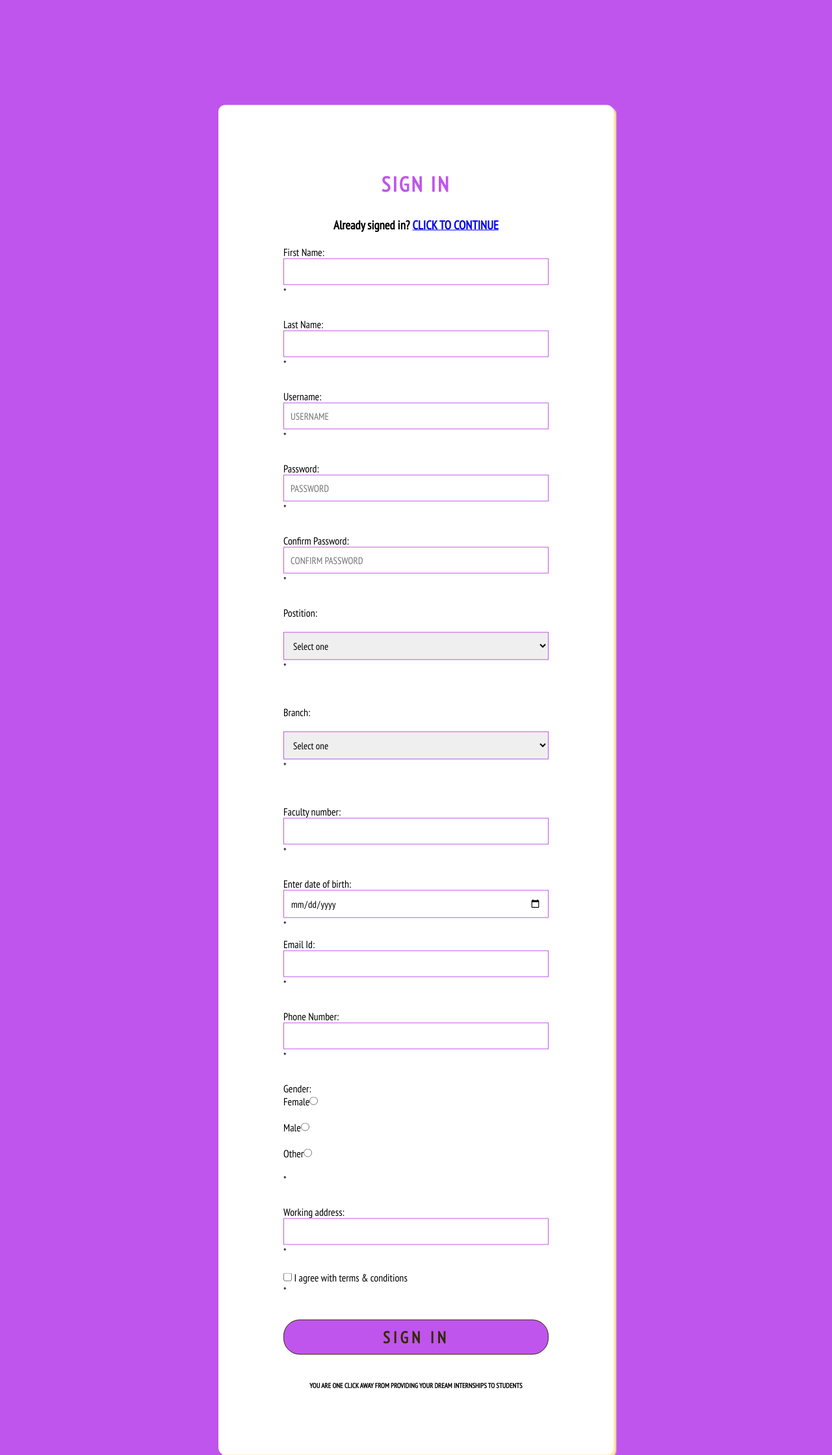
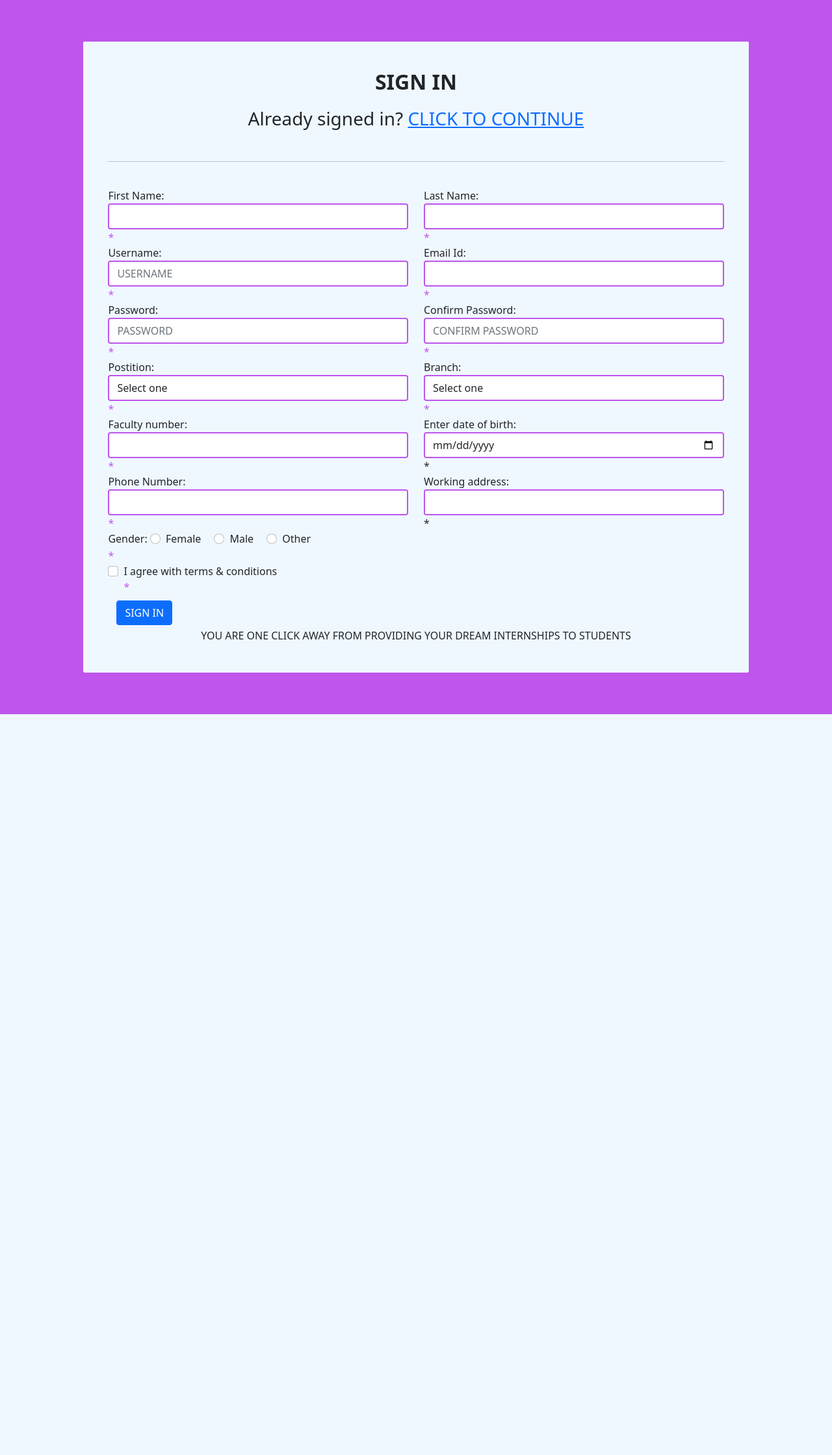
Before and after one commit to gaykarkiransantosh/stqa, a PHP site: page /wpfile/teachersignin.php in a window 1280 px wide. Shown: the whole page at 65% size. After the commit the page ends 1099 px from the top, so only its background shows below. Run offline with PHP 8.4, Linux system fonts and the light colour scheme; data that the repository does not hold is empty.

Commit message:
css added 31 aug

```diff
--- a/intern123-main/ic.css
+++ b/intern123-main/ic.css
@@ -26,7 +26,7 @@
   box-shadow: 4px 4px 2px rgba(254, 236, 164, 1);
 }
 
-.wrapper h1 {
+/* .wrapper h1 {
   text-align: center;
   margin-bottom: 10px;
   text-transform: uppercase;
@@ -88,4 +88,4 @@
   font-size: 20px;
   transition: all 0.5s ease;
   font-weight: bold;
-}
+} */
--- a/intern123-main/login.css
+++ b/intern123-main/login.css
@@ -47,7 +47,7 @@
   font-size: 15px;
 }
 
-.wrapper .btn button[type="submit"] {
+/* .wrapper .btn button[type="submit"] {
   border: 1px solid;
   margin-top: 15px;
   padding: 10px;
@@ -61,7 +61,7 @@
   background: #bf55ec;
   cursor: pointer;
   font-size: 25px;
-}
+} */
 
 .wrapper #error_message {
   margin-bottom: 20px;
--- /dev/null
+++ b/intern123-main/newteachersignin.css
@@ -0,0 +1,33 @@
+
+
+.form1  {
+   background-color: aliceblue;
+   margin-right:10%;
+   margin-left:10%;
+   margin-top:5%;
+   border-radius: 2px;
+   padding:3%;
+  }
+
+ .error_message
+ {
+color:#bf55ec;
+ }
+ .form-control
+ {
+border :2px solid #bf55ec;
+ }
+ .wrapper1
+ {
+margin-bottom: 5%;
+ }
+ .b1
+ {
+   margin-right: 15%;
+   margin-left: 22%;
+  }
+  .b11
+  {
+
+    margin-left: 22%;
+   }
--- a/intern123-main/signin.css
+++ b/intern123-main/signin.css
@@ -11,7 +11,7 @@
 body {
   background: #bf55ec;
 }
-
+/*
 .wrapper {
   position: absolute;
   top: 209%;
@@ -19,7 +19,7 @@
   transform: translate(-50%, -50%);
   max-width: 608px;
   /* height: 387%; */
-  width: 300%;
+  /* width: 300%;
   background: white;
   padding: 100px;
   border-radius: 10px;
@@ -89,4 +89,4 @@
   transition: all 0.5s ease;
   font-weight: bold;
   color: darkred;
-}
+} */
--- a/intern123-main/signin1.css
+++ b/intern123-main/signin1.css
@@ -5,21 +5,22 @@
   padding: 0;
   box-sizing: border-box;
   outline: none;
-  font-family: "PT Sans Narrow", sans-serif;
+
+  /* font-family: "PT Sans Narrow", sans-serif; */
 }
 
 body {
   background: #bf55ec;
 }
-
+/*
 .wrapper {
   position: absolute;
   top: 150%;
   left: 50%;
   transform: translate(-50%, -50%);
-  max-width: 608px;
+  max-width: 608px; */
   /* height: 387%; */
-  width: 300%;
+  /* width: 300%;
   background: white;
   padding: 100px;
   border-radius: 10px;
@@ -88,4 +89,4 @@
   font-size: 20px;
   transition: all 0.5s ease;
   font-weight: bold;
-}
+} */
--- a/intern123-main/teachersignin.php
+++ b/intern123-main/teachersignin.php
@@ -8,7 +8,9 @@
 <html>
 <head>
   <title>SIGN IN</title>
+  <link href="https://cdn.jsdelivr.net/npm/bootstrap@5.1.0/dist/css/bootstrap.min.css" rel="stylesheet" integrity="sha384-KyZXEAg3QhqLMpG8r+8fhAXLRk2vvoC2f3B09zVXn8CA5QIVfZOJ3BCsw2P0p/We" crossorigin="anonymous">
   <link rel="stylesheet" type="text/css" href="signin1.css">
+  <link rel="stylesheet" type="text/css" href="newteachersignin.css">
 </head>
 <?php
     $fnameError = $fname = $lnameError = $lname = $rollError = $rollNum = $mailError = $email = $phoneError = $phoneNum = $genderError = $gender = $branchError = $branch = $userError = $user = $passError = $pass = $cpassError = $cpass = $dateError = $date = $addrError = $address = $checkError = $check = $positionError = $position = $workingAddrError = $workingAddr = "";
@@ -157,38 +159,72 @@
     }
 ?>
 <body>
-  <div class="wrapper">
-    <h1>SIGN IN</h1><br>
-    <center><H3>Already signed in? <a href="login.html">CLICK TO CONTINUE</a></H3></center><br>
+  <div class="wrapper1" >
+
+    <div class="form1">
+    <p class="text-center" style="font-size:2rem"><b>SIGN IN</b></p>
+    <center ><H3 >Already signed in? <a href="login.html">CLICK TO CONTINUE</a></H3></center>
+    <br>
+   <hr>
+   <br>
     <form  method="POST">
+     <div class="row">
+      <div class="form-group col-md-6  ">
+
+    <div class="input_field ">
+    <label for="fname">First Name:</label>
+    <input type="text" class="form-control" id="fname" name="fname">
+    <div class="error_message">* <?php echo $fnameError;?></div>
+    </div>
+  </div>
+  <div class="form-group col-md-6 ">
     <div class="input_field">
-    <label for="fname">First Name:</label><br>
-    <input type="text" id="fname" name="fname"><br>
-    <div class="error_message">* <?php echo $fnameError;?></div><br>
+    <label for="lname">Last Name:</label>
+    <input type="text" class="form-control" id="lname" name="lname">
+    <div class="error_message">* <?php echo $lnameError;?></div>
     </div>
+  </div>
+  </div>
+  <div class="row">
+    <div class="form-group col-md-6">
+
     <div class="input_field">
-    <label for="lname">Last Name:</label><br>
-    <input type="text" id="lname" name="lname"><br>
-    <div class="error_message">* <?php echo $lnameError;?></div><br>
+    <label for="username">Username:</label>
+      <input class="form-control" type="text" name="username" id="username" placeholder="USERNAME">
+      <div class="error_message">* <?php echo $userError;?></div>
     </div>
-    <label for="username">Username:</label><br>
+  </div>
+  <div class="form-group col-md-6">
     <div class="input_field">
-      <input type="text" name="username" id="username" placeholder="USERNAME">
-      <div class="error_message">* <?php echo $userError;?></div>
-    </div><br>
-    <label for="password">Password:</label><br>
+    <label for="email">Email Id:</label>
+    <input type="text" class="form-control" id="email" name="email">
+    <div class="error_message">* <?php echo $mailError;?></div>
+    </div>
+  </div>
+  </div>
+  <div class="row">
+    <div class="form-group col-md-6">
+
     <div class="input_field">
-      <input type="password" name="password" id="password" placeholder="PASSWORD">
+    <label for="password">Password:</label>
+      <input class="form-control" type="password" name="password" id="password" placeholder="PASSWORD">
       <div class="error_message">* <?php echo $passError;?></div>
-    </div><br>
-    <label for="cpass">Confirm Password:</label><br>
+    </div>
+  </div>
+    <div class="form-group col-md-6">
+
     <div class="input_field">
-      <input type="password" name="cpass" id="cpass" placeholder="CONFIRM PASSWORD">
+    <label for="cpass">Confirm Password:</label>
+      <input class="form-control" type="password" name="cpass" id="cpass" placeholder="CONFIRM PASSWORD">
       <div class="error_message">* <?php echo $cpassError;?></div>
-    </div><br>
+    </div>
+  </div>
+  </div>
+  <div class="row">
+    <div class="form-group col-md-6">
     <div class="input_field">
-        <label for="postition">Postition:</label><br><br>
-        <select class="sel" name="position" id="position">
+        <label for="postition">Postition:</label>
+        <select class="sel form-control" name="position" id="position">
             <option selected disabled value="">Select one</option>
             <option value="assnprof">Assistant Professor</option>
             <option value="assocprof">Associate Professor</option>
@@ -196,11 +232,13 @@
             <option value="pricipal">Principal</option>
             <option value="visitfact">Visiting Faculty</option>
         </select>
-        <div class="error_message">* <?php echo $positionError;?></div><br>
-    </div><br>
+        <div class="error_message">* <?php echo $positionError;?></div>
+    </div>
+  </div>
+    <div class="form-group col-md-6">
     <div class="input_field">
-        <label for="branch">Branch:</label><br><br>
-        <select class="sel" name="branch" id="branch">
+        <label for="branch">Branch:</label>
+        <select class="sel form-control" name="branch" id="branch">
             <option selected disabled value="">Select one</option>
             <option value="COMPS">Computer Engineering</option>
             <option value="ETRX">Electronics Engineering</option>
@@ -209,50 +247,77 @@
             <option value="MECH">Mechanical Engineering</option>
             <option value="S&H">Science and Humanities</option>
         </select>
-        <div class="error_message">* <?php echo $branchError;?></div><br>
-    </div><br>
+        <div class="error_message">* <?php echo $branchError;?></div>
+    </div>
+  </div>
+  </div>
+  <div class="row">
+    <div class="form-group col-md-6">
     <div class="input_field">
-    <label for="factnum">Faculty number:</label><br>
-    <input type="text" id="factnum" name="factnum"><br>
-    <div class="error_message">* <?php echo $rollError;?></div><br>
+    <label for="factnum">Faculty number:</label>
+    <input class="form-control" type="text" id="factnum" name="factnum">
+    <div class="error_message">* <?php echo $rollError;?></div>
     </div>
+  </div>
+    <div class="form-group col-md-6">
     <div class="input_field">
-    <label for="dt">Enter date of birth:</label><br>
-    <input type="date" id="dt" name="dt"></input><br>
-    <span class="error">* <?php echo $dateError;?></span><br>
+    <label for="dt">Enter date of birth:</label>
+    <input class="form-control" type="date" id="dt" name="dt"></input>
+    <span class="error">* <?php echo $dateError;?></span>
     </div>
+  </div>
+  </div>
+    <div class="row">
+    <div class="form-group col-md-6">
     <div class="input_field">
-    <label for="email">Email Id:</label><br>
-    <input type="text" id="email" name="email"><br>
-    <div class="error_message">* <?php echo $mailError;?></div><br>
+    <label for="phonenum">Phone Number:</label>
+    <input type="text" class="form-control" id="phonenum" name="phonenum">
+    <div class="error_message">* <?php echo $phoneError;?></div>
     </div>
+  </div>
+  <div class="form-group col-md-6">
+    <div class="text_field input_field">
+      <label for="addr">Working address:</label>
+      <input type="text" class="form-control" id="addr" name="addr">
+  <!--<textarea name="addr" id="addr" rows="5" cols="40"></textarea>-->
+     <span class="error">*<?php echo $workingAddrError;?>
+  </span> </div>
+  </div>
+  </div>
+    <div class="form-group ">
     <div class="input_field">
-    <label for="phonenum">Phone Number:</label><br>
-    <input type="text" id="phonenum" name="phonenum"><br>
-    <div class="error_message">* <?php echo $phoneError;?></div><br>
+    <label for="gender">Gender:</label>
+    <div class="form-check form-check-inline ">
+    <label class="form-check-label" for="female">Female</label>
+    <input class="form-check-input" type="radio" name="gender" value="female" id="female">
+</div>
+  <div class="form-check form-check-inline ">
+ <label class="form-check-label" for="male">Male</label>
+
+ <input class="form-check-input" type="radio" name="gender" value="male" id="male"></label>
+  </div>
+  <div class="form-check form-check-inline ">
+      <label class="form-check-label" for="other">Other</label>
+      <input class="form-check-input" type="radio" name="gender" value="other" id="other">
+  </div>
+    <div class="error_message">* <?php echo $genderError;?></div>
     </div>
-    <div class="input_field">
-    <label for="gender">Gender:</label><br>
-    <label for="female">Female<input type="radio" name="gender" value="female" id="female"></label><br><br>
-    <label for="male">Male<input type="radio" name="gender" value="male" id="male"></label><br><br>
-    <label for="other">Other<input type="radio" name="gender" value="other" id="other"></label><br><br>
-    <div class="error_message">* <?php echo $genderError;?></div><br>
+  </div>
+
+    <div class="form-check ">
+    <input class="form-check-input" type="checkbox" id="agree" name="agree" value="agree">
+    <label for="agree" class="form-check-label"> I agree with terms & conditions</label>
+    <div class="error_message">* <?php echo $checkError;?>
+  </div>
+
+</div>
+
+   <div class="btn">
+      <button class="btn btn-primary " type="submit "> SIGN IN</button>
     </div>
-    <div class="text_field">
-      <label for="addr">Working address:</label><br>
-      <input type="text" id="addr" name="addr"><br>
-      <!--<textarea name="addr" id="addr" rows="5" cols="40"></textarea><br>-->
-      <span class="error">*<?php echo $workingAddrError;?></span><br><br>
-    </div>
-    <input type="checkbox" id="agree" name="agree" value="agree">
-    <label for="agree"> I agree with terms & conditions</label><br>
-    <div class="error_message">* <?php echo $checkError;?></div><br>
-    <div class="btn">
-      <button type="submit"> SIGN IN</button>
-    </div>
-    <br><br><center><h6>YOU ARE ONE CLICK AWAY FROM PROVIDING YOUR DREAM INTERNSHIPS TO STUDENTS</h3></center>
+    <center><h6>YOU ARE ONE CLICK AWAY FROM PROVIDING YOUR DREAM INTERNSHIPS TO STUDENTS</h3></center>
 
     </form>
-  </div>
+  </div></div>
 </body>
 </html>
```
Also changed, not shown: intern123-main/admin/newadminlogin.php (+20 -15 lines), intern123-main/forgotpass.php (+23 -14 lines), intern123-main/login.php (+20 -16 lines), intern123-main/signin1.php (+101 -63 lines).
